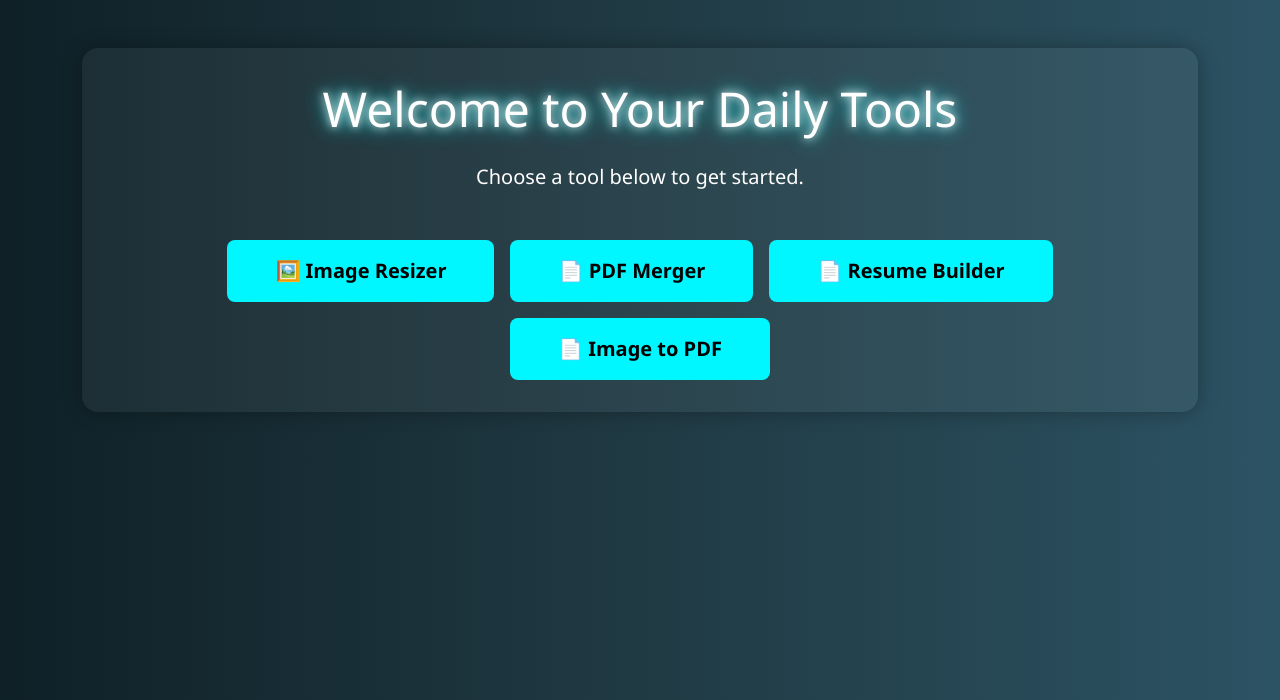
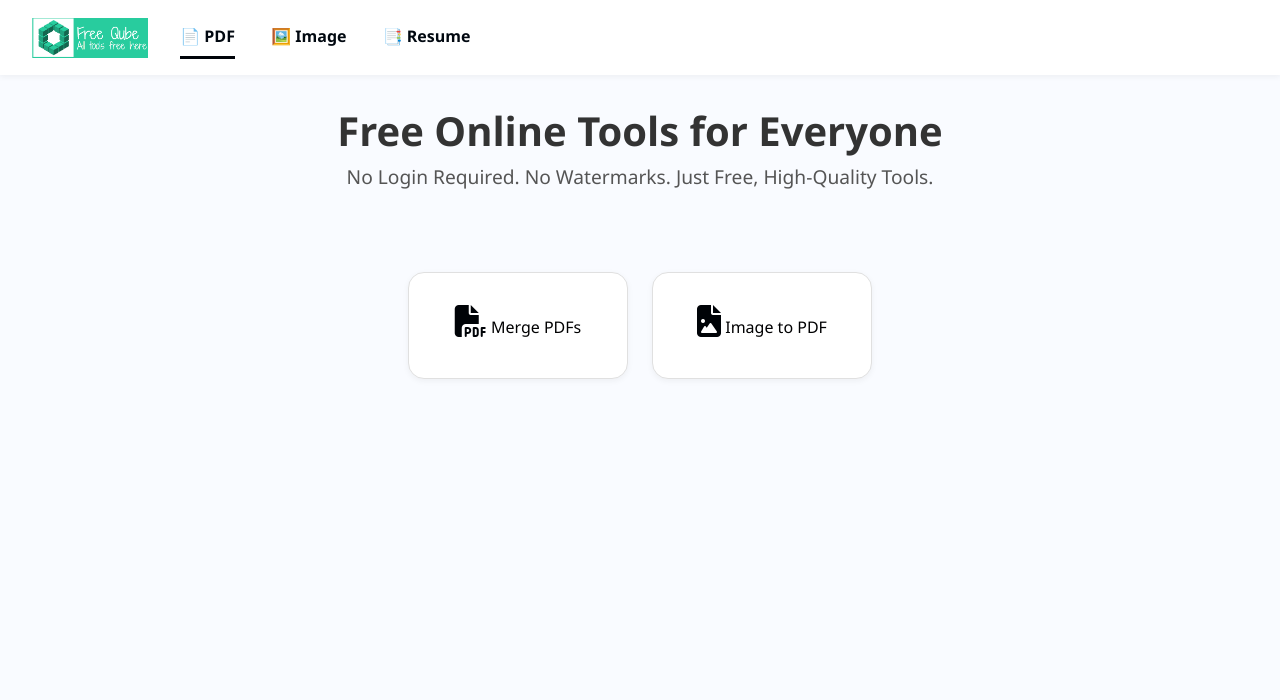
Before and after one commit to akhileshlabd/OnlineTools, a Flask app: page / in a window 1280 px wide. Shown: the top 700 px of the page. Run offline with Flask 3, Linux system fonts and the light colour scheme.

Commit message:
Update index.html

```diff
--- a/templates/index.html
+++ b/templates/index.html
@@ -3,67 +3,167 @@
 <head>
   <meta charset="UTF-8" />
   <meta name="viewport" content="width=device-width, initial-scale=1" />
-  <title>Home - YourTools</title>
+  <title>Free Qube - All Tools in One Place</title>
+
+  <!-- Meta for SEO -->
+  <meta name="description" content="Free Qube: Free online PDF, image, and resume tools with no login or watermark." />
+  <meta name="keywords" content="PDF tools, Image tools, Resume builder, merge PDF, resize image, no watermark" />
+
+  <!-- Bootstrap CSS -->
   <link href="https://cdn.jsdelivr.net/npm/bootstrap@5.3.0/dist/css/bootstrap.min.css" rel="stylesheet" />
-  <link href="{{ url_for('static', filename='style.css') }}" rel="stylesheet" />
+  <!-- Font Awesome -->
+  <link rel="stylesheet" href="https://cdnjs.cloudflare.com/ajax/libs/font-awesome/6.5.0/css/all.min.css" />
+
   <style>
     body {
-      background: linear-gradient(to right, #0f2027, #203a43, #2c5364);
-      color: #fff;
+      background: #f9fbff;
       font-family: 'Segoe UI', Tahoma, Geneva, Verdana, sans-serif;
+      color: #333;
     }
-    .glow-text {
-      font-size: 3rem;
-      text-shadow: 0 0 10px #f0f0f0, 0 0 20px #00f7ff;
+
+    .navbar {
+      background: white;
+      box-shadow: 0 2px 6px rgba(0, 0, 0, 0.05);
+      padding: 1rem 2rem;
+      display: flex;
+      align-items: center;
+      justify-content: space-between;
     }
-    .glow-button {
-      background: #00f7ff;
-      color: #000;
+
+    .logo {
+      height: 40px;
+    }
+
+    .nav-tabs {
+      border-bottom: none;
+    }
+
+    .tab-button {
+      background: transparent;
       border: none;
-      font-weight: bold;
-      transition: transform 0.2s, box-shadow 0.2s;
+      color: #010810;
+      font-size: 1rem;
+      font-weight: 600;
+      margin: 0 1rem;
+      padding: 0.5rem 0;
+      cursor: pointer;
+      border-bottom: 3px solid transparent;
     }
-    .glow-button:hover {
-      transform: scale(1.05);
-      box-shadow: 0 0 15px #00f7ff;
+
+    .tab-button.active {
+      border-color: #000409;
     }
+
+    .hero {
+      text-align: center;
+      padding: 2rem 1rem;
+    }
+
+    .hero h1 {
+      font-size: 2.5rem;
+      font-weight: 700;
+    }
+
+    .hero p {
+      font-size: 1.2rem;
+      color: #555;
+    }
+
+    .tool-section {
+      display: none;
+    }
+
+    .tool-section.active {
+      display: flex;
+      flex-wrap: wrap;
+      justify-content: center;
+      gap: 1.5rem;
+      margin-top: 2rem;
+    }
+
     .tool-card {
-      background: rgba(255, 255, 255, 0.05);
+      background: #ffffff;
+      border: 1px solid #e0e0e0;
       border-radius: 1rem;
-      padding: 2rem;
-      box-shadow: 0 0 20px rgba(0,0,0,0.3);
+      padding: 2rem 1.5rem;
+      width: 220px;
+      text-align: center;
+      transition: transform 0.2s ease, box-shadow 0.2s ease;
+      box-shadow: 0 2px 6px rgba(0, 0, 0, 0.05);
+    }
+
+    .tool-card:hover {
+      transform: translateY(-5px);
+      box-shadow: 0 4px 15px rgba(0, 123, 255, 0.15);
+    }
+
+    .tool-card i {
+      font-size: 2rem;
+      color: #000307;
+      margin-bottom: 0.6rem;
+    }
+
+    .tool-card a {
+      text-decoration: none;
+      color: #000102;
+      font-weight: 500;
+      display: block;
     }
   </style>
-  <script async src="https://pagead2.googlesyndication.com/pagead/js/adsbygoogle.js?client=ca-pub-7852131472234228"
-     crossorigin="anonymous">
-  </script>
 </head>
 <body>
-  <div class="container py-5 text-center">
-    <div class="tool-card">
-      <h1 class="mb-4  glow-text">Welcome to Your Daily Tools</h1>
-      <p class="lead mb-5">Choose a tool below to get started.</p>
 
-      <div class="d-flex justify-content-center flex-wrap gap-3">
-        <a href="{{ url_for('resizer') }}" class="btn glow-button btn-lg px-5 py-3">
-          🖼️ Image Resizer
-        </a>
-        <a href="{{ url_for('pdf_merger_page') }}" class="btn glow-button btn-lg px-5 py-3">
-          📄 PDF Merger
-        </a>
-        <a href="{{ url_for('resume_builder') }}" class="btn glow-button btn-lg px-5 py-3">
-          📄 Resume Builder
-        </a>
-<!--         <a href="{{ url_for('background_remover') }}" class="btn glow-button btn-lg px-5 py-3">
-          🧼 Background Remover
-        </a> -->
-        <a href="{{ url_for('image_to_pdf') }}" class="btn glow-button btn-lg px-5 py-3">
-          📄 Image to PDF
-        </a>
+  <!-- Header/Navbar -->
+  <div class="navbar">
+    <div class="d-flex align-items-center">
+    <img src="{{ url_for('static', filename='logo2.png') }}" alt="Logo" class="logo me-3" />
+      <div>
+        <button class="tab-button active" onclick="showCategory('pdf')">📄 PDF</button>
+        <button class="tab-button" onclick="showCategory('image')">🖼️ Image</button>
+        <button class="tab-button" onclick="showCategory('resume')">📑 Resume</button>
       </div>
     </div>
   </div>
 
-  <script src="https://cdn.jsdelivr.net/npm/bootstrap@5.3.0/dist/js/bootstrap.bundle.min.js"></script>
+  <!-- Main Heading -->
+  <div class="hero">
+    <h1>Free Online Tools for Everyone</h1>
+    <p>No Login Required. No Watermarks. Just Free, High-Quality Tools.</p>
+  </div>
+
+  <!-- Tool Sections -->
+  <div id="pdf" class="tool-section active">
+    <div class="tool-card">
+      <a href="/pdf-merger"><i class="fas fa-file-pdf"></i> Merge PDFs</a>
+    </div>
+    <div class="tool-card">
+      <a href="/image-to-pdf"><i class="fas fa-file-image"></i> Image to PDF</a>
+    </div>
+  </div>
+
+  <div id="image" class="tool-section">
+    <div class="tool-card">
+      <a href="/resizer"><i class="fas fa-expand-arrows-alt"></i> Resize Image</a>
+    </div>
+    <div class="tool-card">
+      <a href="/background-remover"><i class="fas fa-eraser"></i> Remove Background</a>
+    </div>
+  </div>
+
+  <div id="resume" class="tool-section">
+    <div class="tool-card">
+      <a href="/resume_builder"><i class="fas fa-file-alt"></i> Resume Builder</a>
+    </div>
+  </div>
+
+  <script>
+    function showCategory(category) {
+      document.querySelectorAll('.tab-button').forEach(btn => btn.classList.remove('active'));
+      document.querySelectorAll('.tool-section').forEach(section => section.classList.remove('active'));
+      document.getElementById(category).classList.add('active');
+      document.querySelector(`.tab-button[onclick="showCategory('${category}')"]`).classList.add('active');
+    }
+  </script>
+
 </body>
 </html>
```
